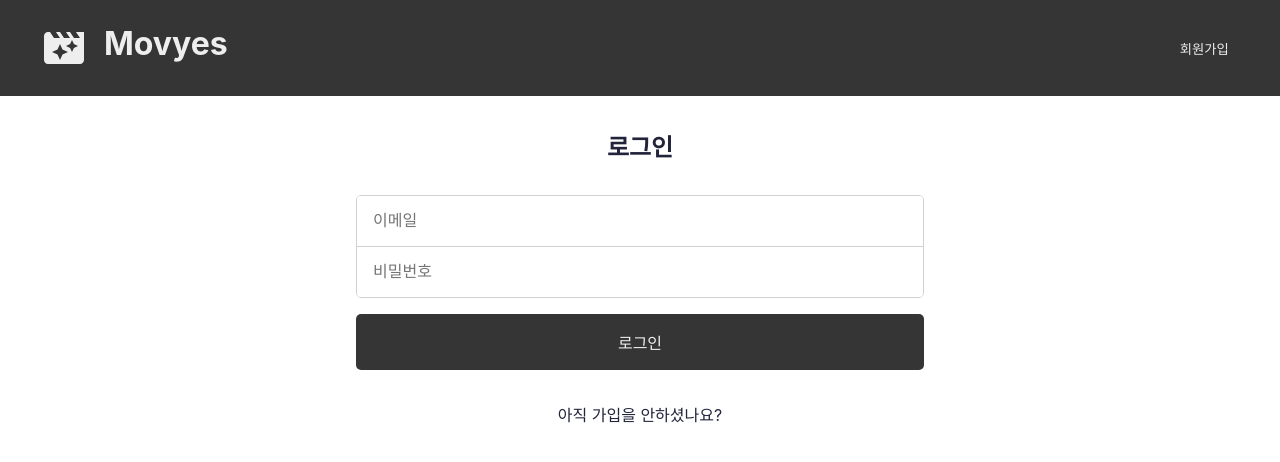
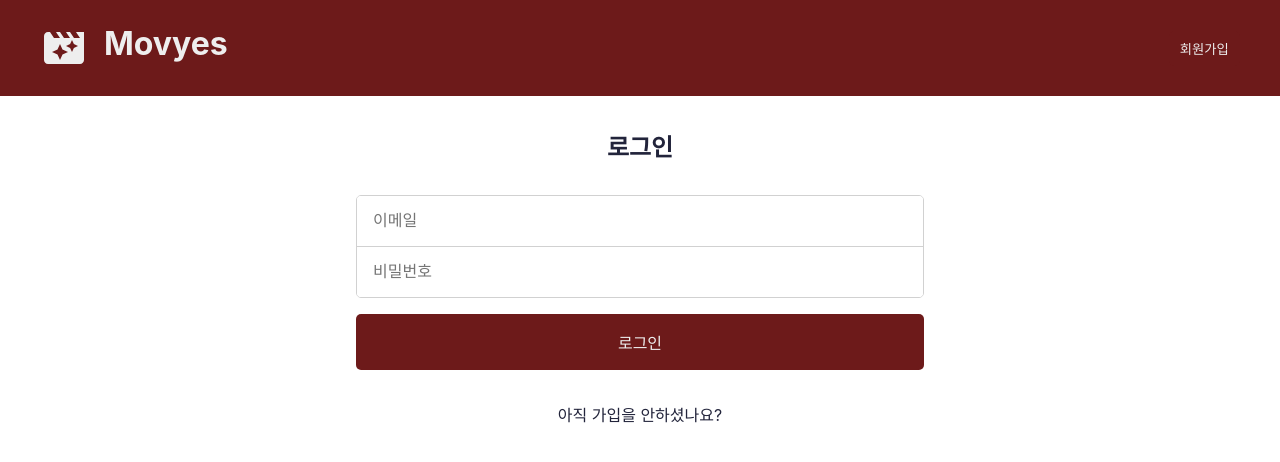
Before and after one commit to ohy9205/movie, a React (Create React App) app: page /sign_in in a window 1280 px wide. Shown: the top 462 px of the page. Built offline with nearby package versions, Linux system fonts and the light colour scheme; no server answers.

Commit message:
웹 메인 색상 변경

```diff
--- a/src/index.css
+++ b/src/index.css
@@ -5,10 +5,7 @@
   --color-grey: #d1d1d1;
   --color-white: #eee;
   --color-text: #22243b;
-  /* --color-accent: #3f515a; */
-  --color-accent: #353535;
-  /* --color-accent: #5d7d8c; */
-  /* --color-accent: #45829e; */
+  --color-accent: #6d1a1a;
   --color-scrollbar: #aaa7a7;
 }
 
@@ -41,19 +38,9 @@ code {
   outline: none;
 }
 
-#root {
-  /* max-width: 1200px; */
-  /* min-width: 1200px; */
-  /* margin: auto; */
-}
-
 section {
   max-width: 1200px;
   margin: 0 auto;
-}
-
-header {
-  /* min-width: 1200px; */
 }
 
 .wrapper {
```
